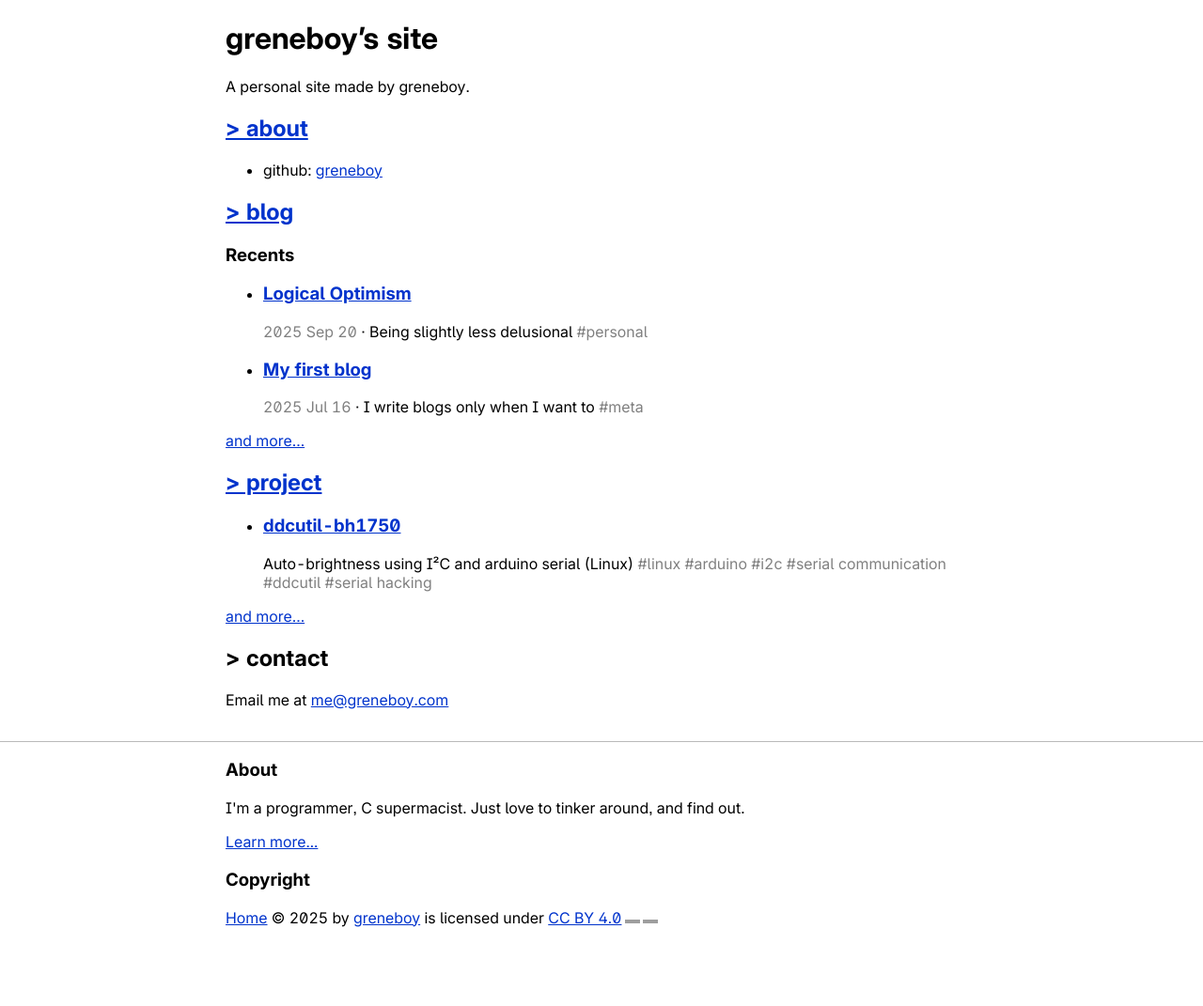
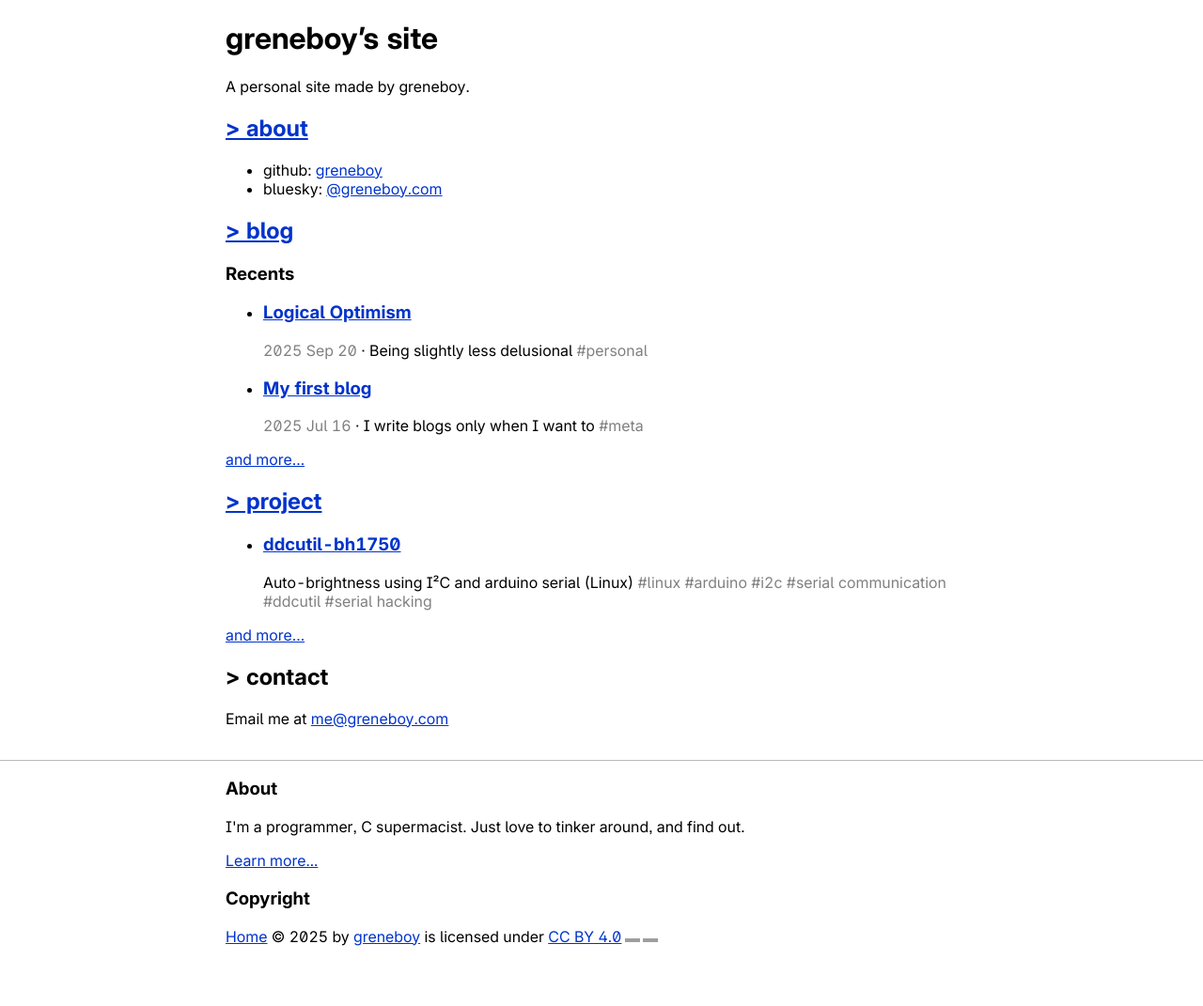
Before and after one commit to greneboy/greneboy.github.io, a Jekyll site: the page built from index.md, in a window 1280 px wide. Shown: the whole page at 94% size. Built offline with Jekyll 4.4.1, drawn with Linux system fonts in a browser that asks for light colours; grey boxes are pictures that could not be loaded.

Commit message:
chore: bluesky profile

```diff
--- a/index.md
+++ b/index.md
@@ -9,6 +9,7 @@ description: "A personal site made by greneboy."
 
 ## [> about](about)
 * github: [greneboy](https://github.com/greneboy)
+* bluesky: [@greneboy.com](https://bsky.app/profile/greneboy.com)
 
 ## [> blog](blog)
 
```
